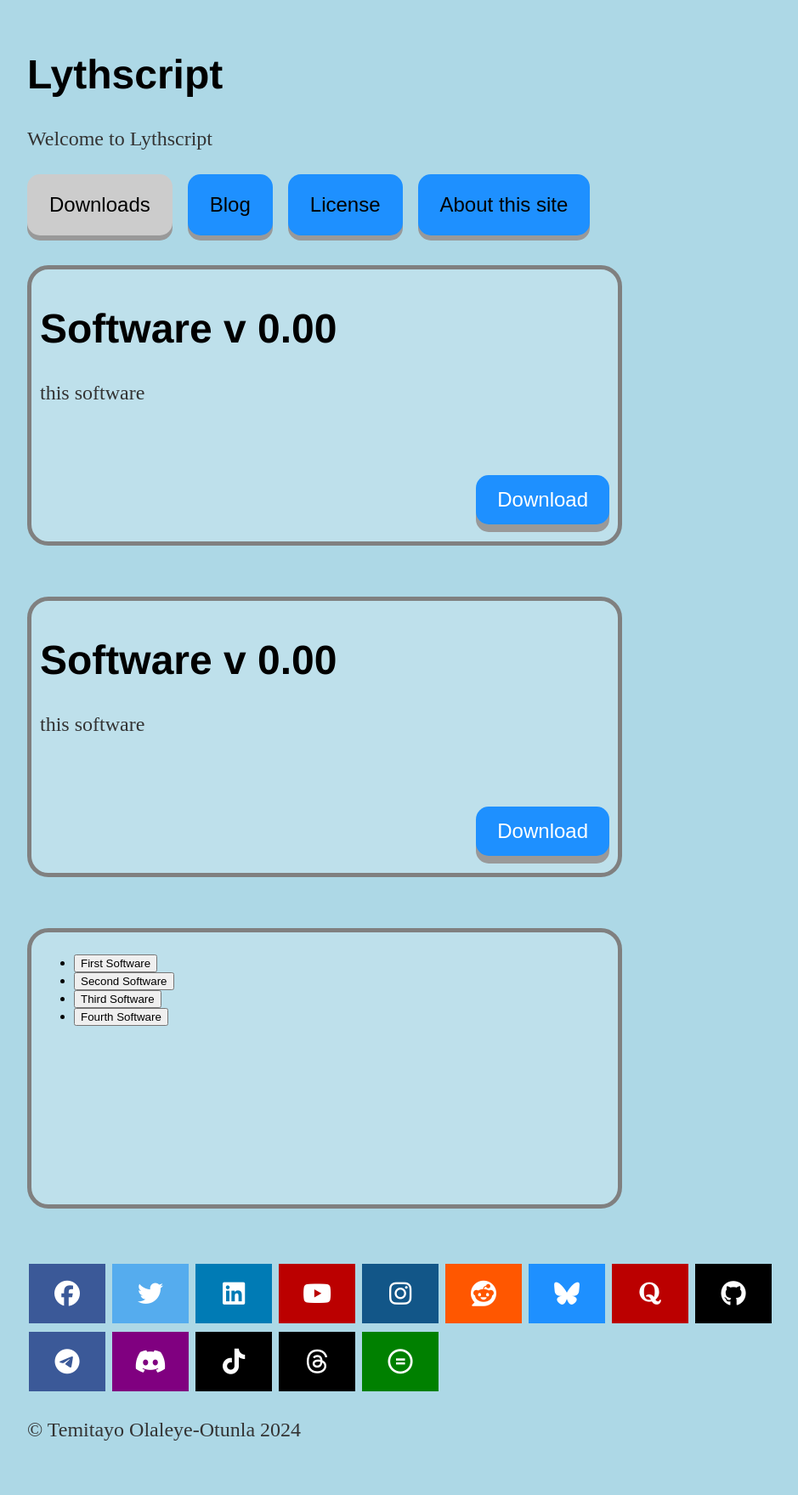
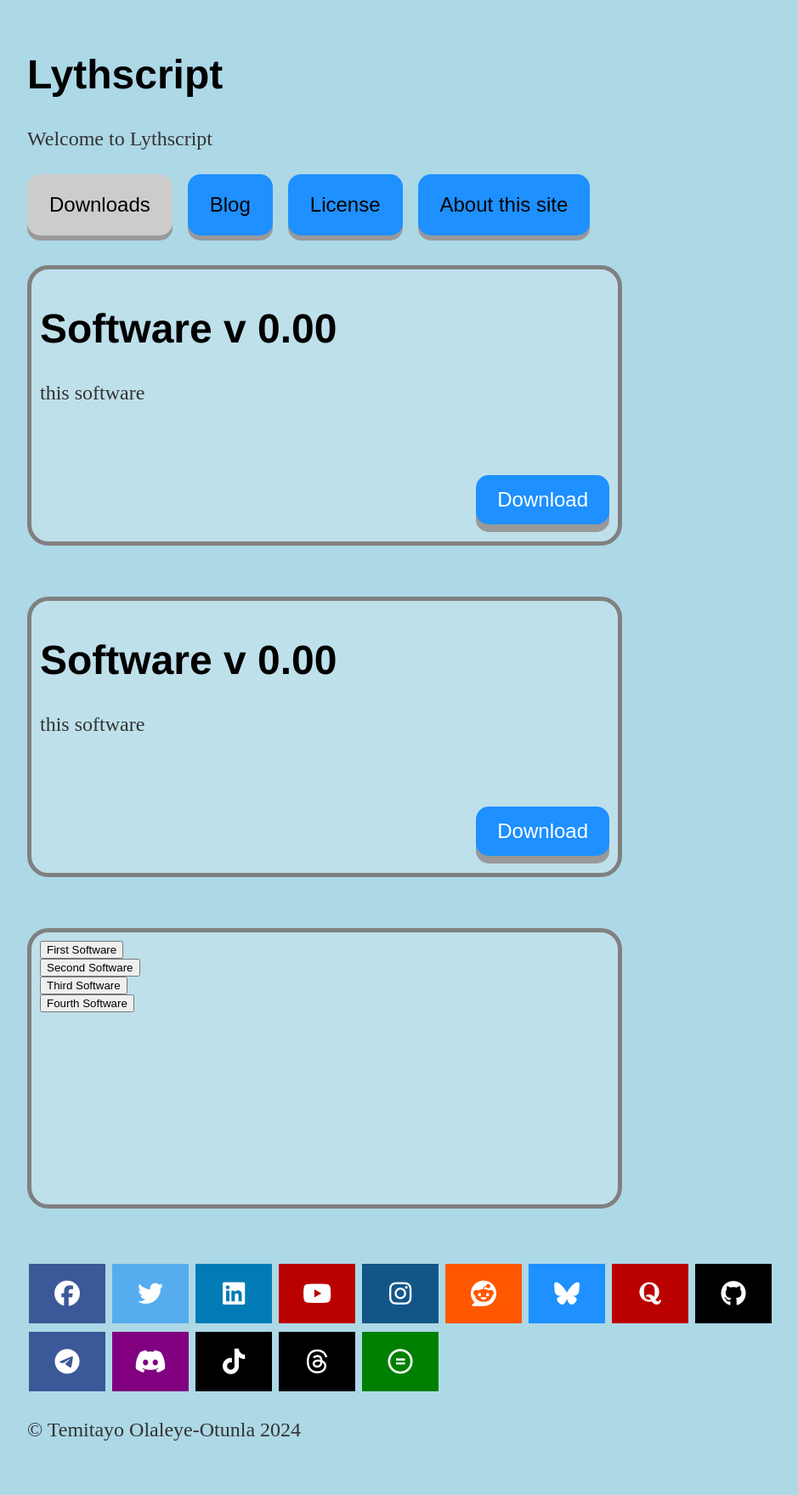
Before and after one commit to lythwind/lythwind.github.io, a Jekyll site: the page built from index.html, in a window 1280 px wide. Shown: the whole page at 85% size, without its empty margins (160-1099 px from the left). Built offline with Jekyll 4.4.1, drawn with Linux system fonts in a browser that asks for light colours; nearby versions of some CDN libraries.

Commit message:
Update index.html

```diff
--- a/index.html
+++ b/index.html
@@ -34,12 +34,12 @@ title: Lythscript
 </div>
 
 <div class = "bdiv-container">
-  <ul>
-  <li><button onclick="document.location='default.asp'">First Software</button></li>
-  <li><button onclick="document.location='default.asp'">Second Software</button></li>
-  <li><button onclick="document.location='default.asp'">Third Software</button></li>
-  <li><button onclick="document.location='default.asp'">Fourth Software</button></li>
-</ul>
+
+  <div class ="b1"><button onclick="document.location='default.asp'">First Software</button></div>
+  <div class ="b2"><button onclick="document.location='default.asp'">Second Software</button></div>
+  <div class ="b3"><button onclick="document.location='default.asp'">Third Software</button></div>
+  <div class ="b4"><button onclick="document.location='default.asp'">Fourth Software</button></div>
+
 </div>
 
 </div>
```
